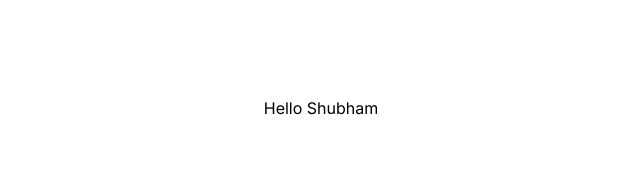
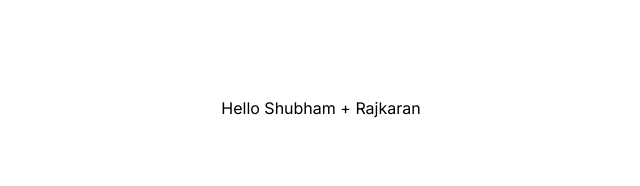
Before and after one commit to Shubhamsagar07/dern.dev, a Next.js app: page / in a window 1280 px wide. Shown: the top 186 px of the page, without its empty margins (319-959 px from the left). Built offline with nearby package versions, Linux system fonts and the light colour scheme.

Commit message:
test: test

```diff
--- a/app/page.js
+++ b/app/page.js
@@ -3,7 +3,7 @@ import Image from 'next/image'
 export default function Home() {
   return (
     <main className="flex min-h-screen flex-col items-center justify-between p-24">
-      <p>Hello Shubham</p>
+      <p>Hello Shubham + Rajkaran</p>
     </main>
   )
 }
```
